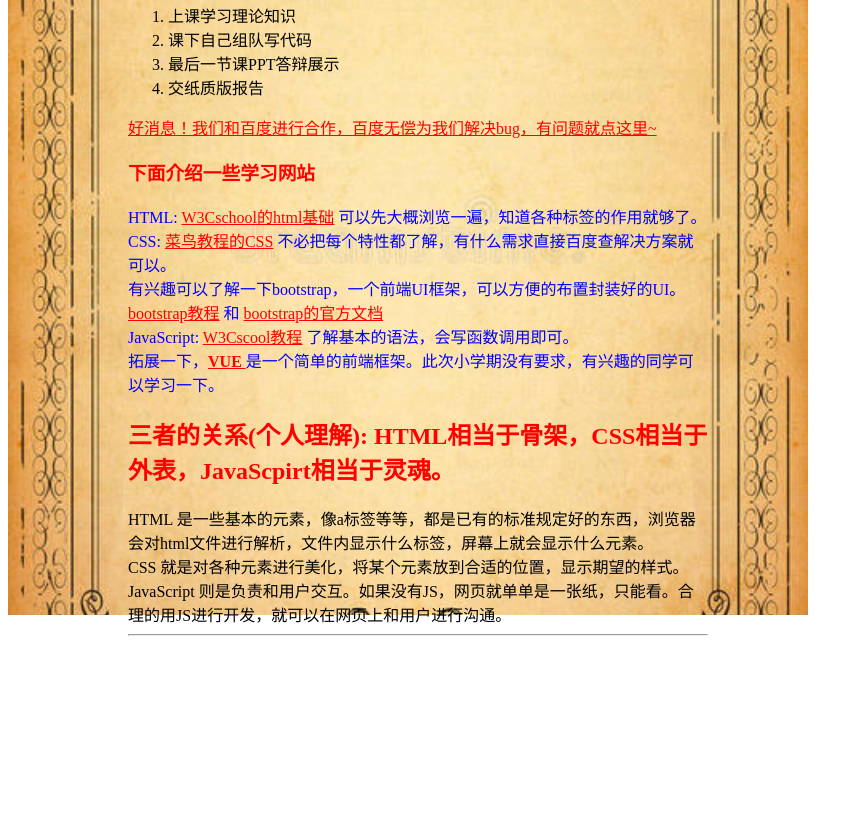
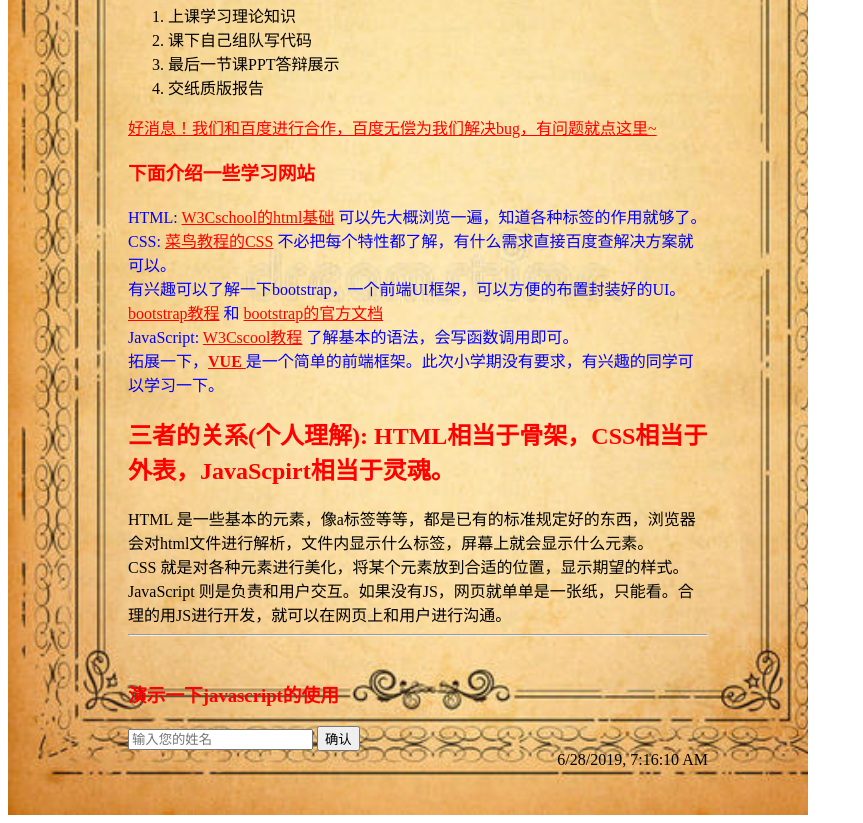
Before and after one commit to RainMaker-Q/easydemo, a plain HTML site: page index.html in a window 1280 px wide. Shown: the part 293-1116 px from the top of the page, without its empty margins (0-863 px from the left). Before the commit the page ends 955 px from the top, so only its background shows below. Drawn offline with Linux system fonts and the light colour scheme.

Commit message:
更新一些JS

```diff
--- a/css/style.css
+++ b/css/style.css
@@ -22,7 +22,7 @@ a:active {color: #0000FF}	/* 选定的链接 */
 	background: url(../img/bgpic4.jpg) no-repeat;
 	background-size: cover;
    	width: 800px;
-    height: 900px;
+    height: 1100px;
     position: relative;
 }
 
--- a/index.html
+++ b/index.html
@@ -4,6 +4,7 @@
 	<title>小学期讲解专用</title>
 	<link rel="stylesheet" type="text/css" href="css/style.css">
 	<link rel="shortcut icon" href="img/logo.png" />
+	<script type="text/javascript" src="js/easydemo.js"></script>
 </head>
 <body background="img/bupt2.jpg"
       style=" background-repeat:no-repeat;
@@ -53,13 +54,13 @@ background-attachment: fixed;">
 		JavaScript 则是负责和用户交互。如果没有JS，网页就单单是一张纸，只能看。合理的用JS进行开发，就可以在网页上和用户进行沟通。<br>
 		<hr>
 		<br>
+		<h3>演示一下javascript的使用</h3>
+		<input type="text" id="user" placeholder="输入您的姓名">
+		<button onclick="dispalyUser()"> 确认</button>
+		<br>
+		<div id="date" style="float: right;"></div>
 	</div>
 	</div>
 
-
-
-
-
-
 </body>
 </html>
--- /dev/null
+++ b/js/easydemo.js
@@ -0,0 +1,20 @@
+
+function dispalyUser() {
+	var username = document.getElementById('user').value;
+	console.log(username);
+	alert("你好啊~" + username);
+}
+
+
+
+setTimeout(function() {
+	//var showdate = document.getElementById("date");
+	var today = new Date();
+	document.getElementById("date").innerText = today.toLocaleString();
+	// var year = today.getFullYear();
+	// var month = today.getMonth() + 1;
+	// var day = today.getDate();
+	// var hour = today.getHours();
+	// //document.getElementById("pid").innerText
+	// document.getElementById("date").innerText = year+"年"+month+"月"+day+"日"
+}, 1000);
```
Also changed, not shown: 1 other file.
